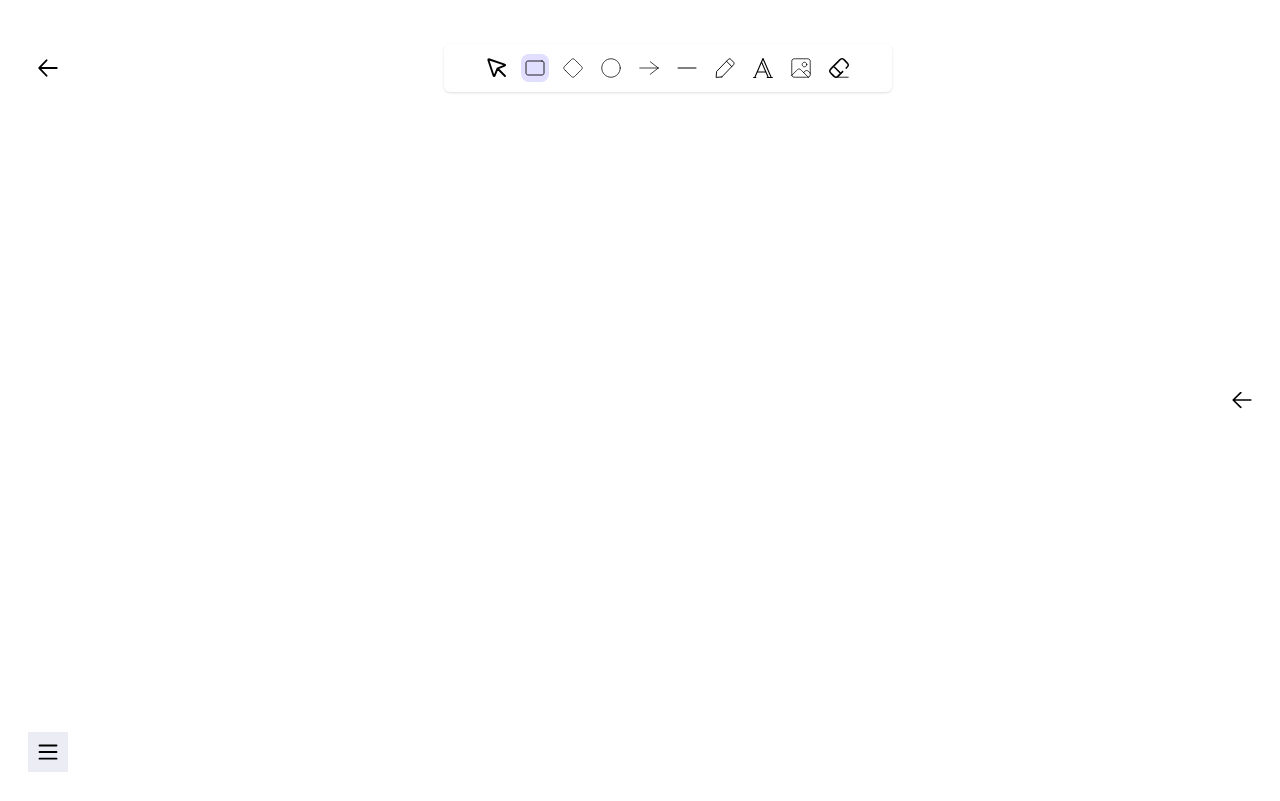
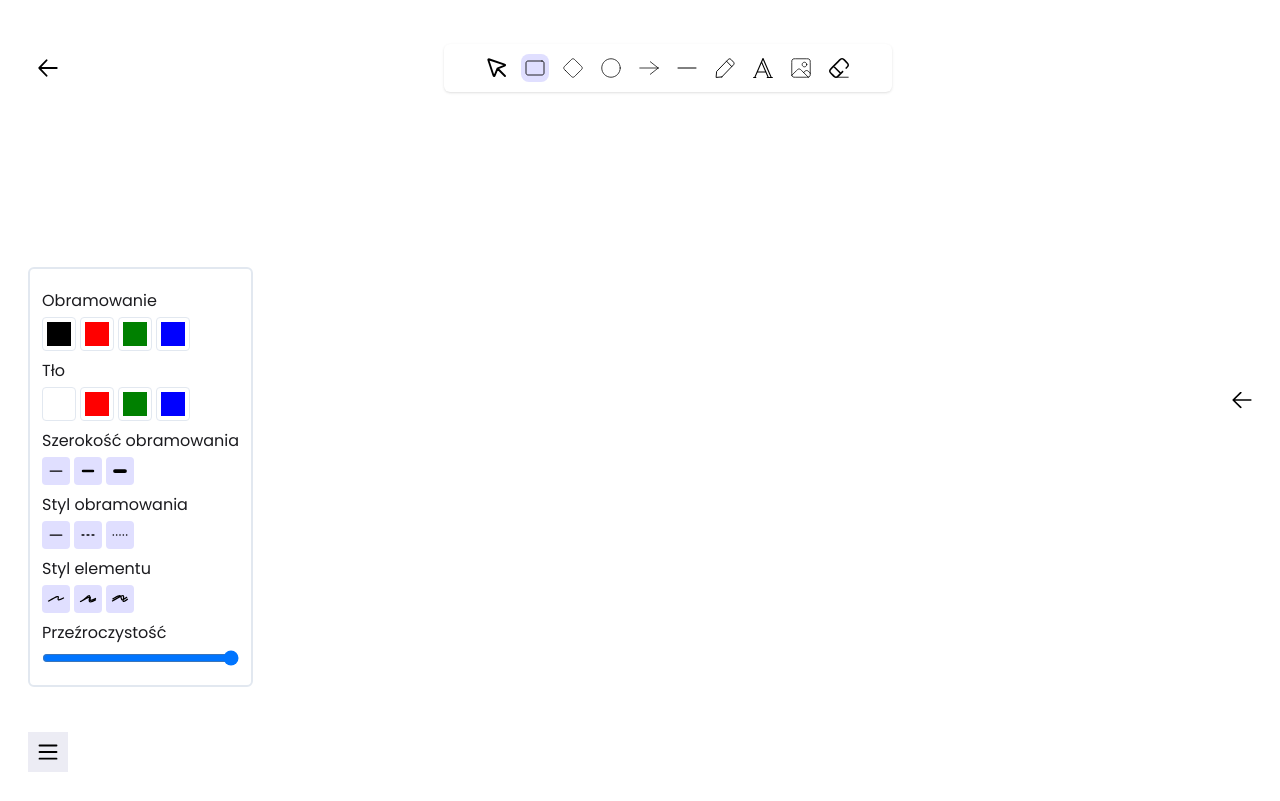
Before and after one commit to theWebCookie/e-board, a Next.js app in the folder frontend/: page /board in a window 1280 px wide. Both pictures are taken after a click on the button 535 px from the left and 68 px from the top of the page. Shown: the top 801 px of the page. Built offline with nearby package versions, Linux system fonts and the light colour scheme; no server answers.

Commit message:
feat: implement ToolMenu TODO: add state management

```diff
--- a/frontend/src/app/board/page.tsx
+++ b/frontend/src/app/board/page.tsx
@@ -7,6 +7,7 @@ import rough from 'roughjs';
 import Chat from '@/components/Chat/Chat';
 import { useRouter } from 'next/navigation';
 import { adjustElementCoordinates, adjustmentRequired, createElement, drawElement, getMouseCoordinates, IElement, IEvent } from './utils';
+import ToolMenu from '@/components/ToolMenu/ToolMenu';
 
 export interface ITool {
   name: string;
@@ -119,6 +120,8 @@ const Board = () => {
     setIsChatOpen(!isChatOpen);
   };
 
+  const isToolMenuOpen = tool === 'pointer' || tool === 'eraser' || tool === 'image' ? false : true;
+
   return (
     <div className='w-full h-screen'>
       <canvas
@@ -144,6 +147,7 @@ const Board = () => {
         boardName='Mock Board'
         className={`absolute top-0 right-0 transition-transform ${isChatOpen ? 'translate-x-0' : 'translate-x-[20rem]'} ${isHidden ? 'hidden' : ''}`}
       />
+      <ToolMenu className={`absolute top-1/3 left-7 border-2 rounded ${isToolMenuOpen ? '' : 'hidden'}`} />
       <BoardButton className='absolute bottom-7 left-7' alt='board-button' path='/board-button.svg' />
     </div>
   );
--- /dev/null
+++ b/frontend/src/components/ToolMenu/MenuInput.tsx
@@ -0,0 +1,33 @@
+import Image from 'next/image';
+
+interface MenuInputProps {
+  className: string;
+  image?: string;
+  color?: string;
+  name: string;
+}
+
+const MenuInput: React.FC<MenuInputProps> = ({ className, image, name, color }) => {
+  const menuButtonStyles = `cursor-default appearance-auto pointer-events-none opacity-0 absolute mt-1 mr-1 ml-1 ${className}`;
+  const active = true;
+
+  if (image) {
+    return (
+      <label className={`rounded-sm p-1 transition duration-300 ${active ? 'bg-[#e0dfff]' : 'bg-[#ececf4]'}`}>
+        <input type='radio' name={name} className={menuButtonStyles} />
+        <Image src={image} width='20' height='20' alt={name} />
+      </label>
+    );
+  }
+
+  if (color) {
+    return (
+      <label className={`rounded-sm p-1 ${active ? 'border' : 'border-0'}`}>
+        <input type='radio' name={name} className={menuButtonStyles} />
+        <div className={`w-6 h-6`} style={{ backgroundColor: color }} title={color}></div>
+      </label>
+    );
+  }
+};
+
+export default MenuInput;
--- /dev/null
+++ b/frontend/src/components/ToolMenu/ToolMenu.tsx
@@ -0,0 +1,40 @@
+import ToolMenuItem from './ToolMenuItem';
+
+interface ToolMenuProps {
+  className: string;
+}
+
+const items = [
+  { text: 'Obramowanie', colors: ['black', 'red', 'green', 'blue'], name: 'strokeColor' },
+  { text: 'Tło', colors: ['transparent', 'red', 'green', 'blue'], name: 'fillColor' },
+  {
+    text: 'Szerokość obramowania',
+    buttons: [{ image: '/line_0.svg' }, { image: '/line_1.svg' }, { image: '/line_2.svg' }],
+    name: 'strokeWidth',
+  },
+  {
+    text: 'Styl obramowania',
+    buttons: [{ image: '/stroke_0.svg' }, { image: '/stroke_1.svg' }, { image: '/stroke_2.svg' }],
+    name: 'strokeStyle',
+  },
+  {
+    text: 'Styl elementu',
+    buttons: [{ image: '/sloppiness_0.svg' }, { image: '/sloppiness_1.svg' }, { image: '/sloppiness_2.svg' }],
+    name: 'elementStyle',
+  },
+  { text: 'Przeźroczystość', name: 'opacity', value: 1 },
+];
+
+const ToolMenu: React.FC<ToolMenuProps> = ({ className }) => {
+  return (
+    <div className={`p-3 rounded-md ${className}`}>
+      <ul>
+        {items.map((item, idx) => (
+          <ToolMenuItem key={idx} text={item.text} buttons={item.buttons} colors={item.colors} name={item.name} opacity={item.value} />
+        ))}
+      </ul>
+    </div>
+  );
+};
+
+export default ToolMenu;
--- /dev/null
+++ b/frontend/src/components/ToolMenu/ToolMenuItem.tsx
@@ -0,0 +1,49 @@
+import MenuInput from './MenuInput';
+
+interface ToolMenuItemProps {
+  text: string;
+  key: number;
+  buttons?: { image: string }[] | [];
+  colors?: string[];
+  name: string;
+  opacity?: number;
+}
+
+const ToolMenuItem: React.FC<ToolMenuItemProps> = ({ text, buttons, colors, name, opacity }) => {
+  if (buttons) {
+    return (
+      <li className='mt-2'>
+        <h3 className='font-normal text-[#1b1b1f] m-0 mb-1'>{text}</h3>
+        <div className='flex space-x-1'>
+          {buttons.map((button, idx) => (
+            <MenuInput key={idx} className='' image={button.image} name={name} />
+          ))}
+        </div>
+      </li>
+    );
+  }
+
+  if (colors) {
+    return (
+      <li className='mt-2'>
+        <h3 className='font-normal text-[#1b1b1f] m-0 mb-1'>{text}</h3>
+        <div className='flex space-x-1'>
+          {colors.map((color, idx) => (
+            <MenuInput key={idx} className='' color={color} name={name} />
+          ))}
+        </div>
+      </li>
+    );
+  }
+
+  if (opacity) {
+    return (
+      <li className='mt-2'>
+        <h3 className='font-normal text-[#1b1b1f] m-0 mb-1'>{text}</h3>
+        <input type='range' min='0' max='1' step='0.1' value={opacity} className='w-full' />
+      </li>
+    );
+  }
+};
+
+export default ToolMenuItem;
```
